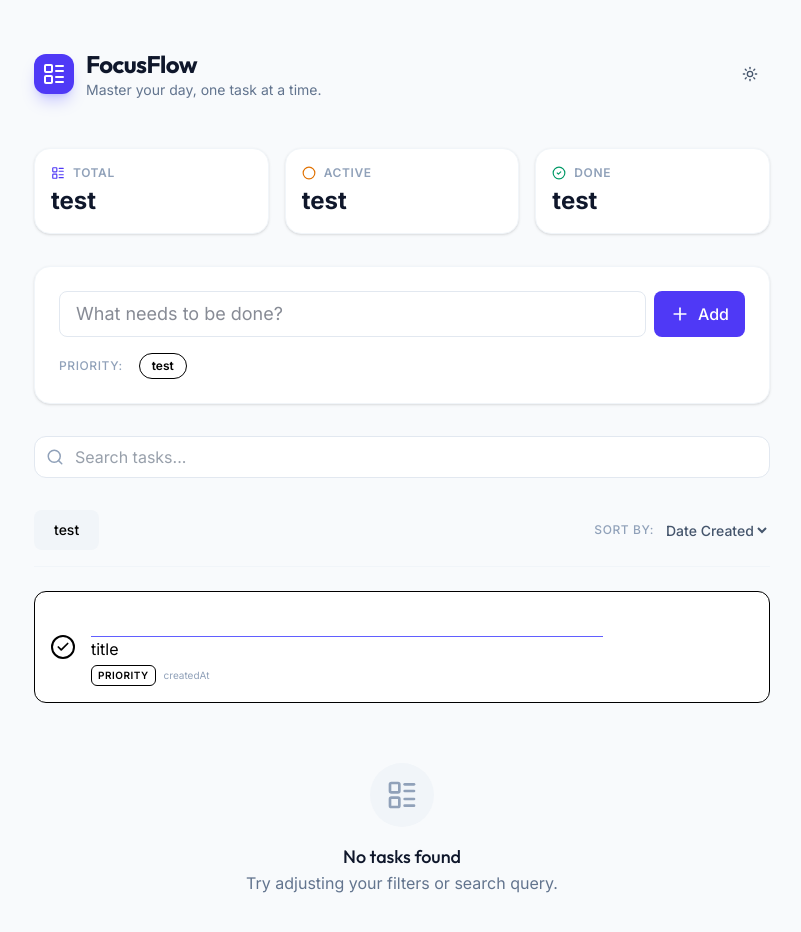
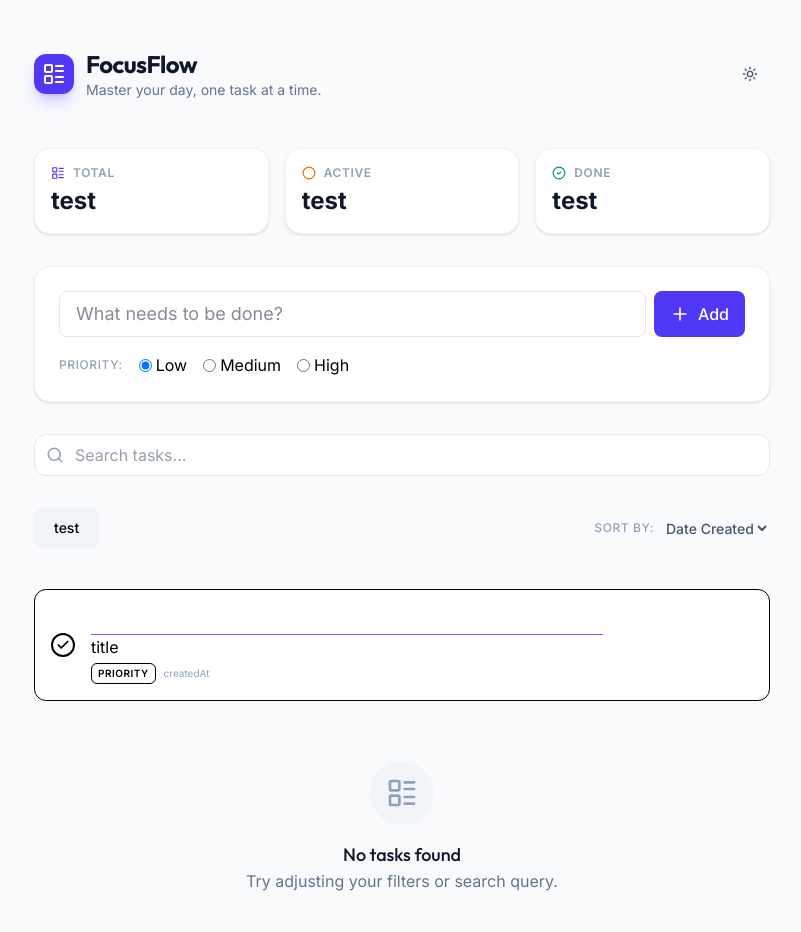
Before and after one commit to hamsterartit/task-tracker, a React app: page / in a window 1280 px wide. Shown: the top 932 px of the page, without its empty margins (238-1039 px from the left). Built offline with nearby package versions, Linux system fonts and the light colour scheme; the HTML template or start-up script is replaced by a standard one.

Commit message:
add task form

```diff
--- a/src/App.tsx
+++ b/src/App.tsx
@@ -1,6 +1,6 @@
-import {Plus, Search, LayoutList, CheckCircle2, Circle, Moon, Sun, Check, Save, Edit2, Trash2} from 'lucide-react';
+import { Search, LayoutList, CheckCircle2, Circle, Moon, Sun, Check, Save, Edit2, Trash2} from 'lucide-react';
 import {Button} from './components/Button';
-import {Input} from './components/Input';
+import {AddTaskForm} from "./components/AddTaskForm.tsx";
 
 export default function App() {
 
@@ -50,32 +50,7 @@ export default function App() {
                 </div>
 
                 {/* Add Task Form */}
-                <div
-                    className="bg-white dark:bg-slate-900 p-6 rounded-2xl border border-slate-100 dark:border-slate-800 shadow-sm mb-8">
-                    <form className="space-y-4">
-                        <div className="flex gap-2">
-                            <Input
-                                placeholder="What needs to be done?"
-                                className="text-lg"
-                            />
-                            <Button type="submit" className="flex-shrink-0">
-                                <Plus size={20} className="mr-2"/> Add
-                            </Button>
-                        </div>
-                        <div className="flex items-center gap-4">
-                            <span
-                                className="text-xs font-medium text-slate-400 uppercase tracking-wider">Priority:</span>
-                            <div className="flex gap-2">
-                                <button
-                                    type="button"
-                                    className='px-3 py-1 text-xs font-semibold rounded-full border transition-all'
-                                >
-                                    test
-                                </button>
-                            </div>
-                        </div>
-                    </form>
-                </div>
+                <AddTaskForm/>
 
                 {/* Search & Filter */}
                 <div className="space-y-4 mb-6">
--- /dev/null
+++ b/src/components/AddTaskForm.tsx
@@ -0,0 +1,36 @@
+import {type BaseSyntheticEvent, useState} from "react";
+import type {Priority, TaskItem} from "../utils/types";
+import {useLocalStorage} from "../utils/useLocalStorage";
+import {AddTaskView} from "./AddTaskView";
+
+export const AddTaskForm = () => {
+    const [inputValue, setInputValue] = useState("");
+    const [priorityValue, setPriorityValue] = useState<Priority>("low");
+    const {add} = useLocalStorage();
+
+    const handleSubmit = (event: BaseSyntheticEvent<SubmitEvent>) => {
+        event.preventDefault();
+
+        const task: TaskItem = {
+            description: inputValue,
+            priority: priorityValue,
+            date: Date.now(),
+            completed: false,
+        }
+
+        add(task);
+
+        setInputValue("");
+    }
+
+
+    return (
+        <AddTaskView onSubmit={handleSubmit}
+                     onInputChange={setInputValue}
+                     onRadioChange={setPriorityValue}
+                     inputValue={inputValue}
+                     priority={priorityValue}
+        />
+
+    )
+}
--- /dev/null
+++ b/src/components/AddTaskView.tsx
@@ -0,0 +1,52 @@
+import {Input} from "./Input.tsx";
+import {Button} from "./Button.tsx";
+import {Plus} from "lucide-react";
+import {type BaseSyntheticEvent} from "react";
+import {PRIORITY_LIST} from "../utils/constants.ts";
+import type {Priority} from "../utils/types.ts";
+
+interface AddTaskViewProps {
+    onSubmit: (event: BaseSyntheticEvent<SubmitEvent>) => void;
+    onInputChange: (value: string) => void;
+    onRadioChange: (value: Priority) => void;
+    inputValue: string;
+    priority: Priority;
+}
+
+export const AddTaskView = (Props: AddTaskViewProps) => {
+    const {onSubmit, onInputChange, onRadioChange, inputValue, priority} = Props;
+
+    return (
+        <div
+            className="bg-white dark:bg-slate-900 p-6 rounded-2xl border border-slate-100 dark:border-slate-800 shadow-sm mb-8">
+            <form onSubmit={onSubmit} className="space-y-4">
+                <div className="flex gap-2">
+                    <Input
+                        placeholder="What needs to be done?"
+                        className="text-lg"
+                        onChange={(event) => onInputChange(event.target.value)}
+                        value={inputValue}
+                    />
+                    <Button type="submit" className="flex-shrink-0">
+                        <Plus size={20} className="mr-2"/> Add
+                    </Button>
+                </div>
+                <div className="flex items-center gap-4">
+                            <span
+                                className="text-xs font-medium text-slate-400 uppercase tracking-wider">Priority:</span>
+                    <div className="flex gap-4">
+                        {PRIORITY_LIST.map((item) => (
+                            <label key={item.value} htmlFor={item.value} className="flex items-center gap-1">
+                                <input type="radio" value={item.value} id={item.value} name="priority"
+                                       checked={priority === item.value} onChange={() => onRadioChange(item.value)}
+                                />
+                                <span>{item.label}</span>
+                            </label>
+                        ))}
+                    </div>
+                </div>
+            </form>
+        </div>
+
+    )
+}
--- /dev/null
+++ b/src/utils/constants.ts
@@ -0,0 +1,7 @@
+import type {PriorityOption} from "./types.ts";
+
+export const PRIORITY_LIST: PriorityOption[] = [
+    { label: 'Low', value: 'low', level: 0 },
+    { label: 'Medium', value: 'medium', level: 1 },
+    { label: 'High', value: 'high', level: 2 },
+];
--- /dev/null
+++ b/src/utils/types.ts
@@ -0,0 +1,14 @@
+export interface TaskItem {
+    description: string;
+    priority: string;
+    date: number;
+    completed: boolean;
+}
+
+export type Priority = 'low' | 'medium' | 'high';
+
+export interface PriorityOption {
+    label: string;
+    value: Priority;
+    level: number;
+}
--- /dev/null
+++ b/src/utils/useLocalStorage.ts
@@ -0,0 +1,18 @@
+import type {TaskItem} from "./types";
+
+export const useLocalStorage = () => {
+    const storage = localStorage.getItem("task-tracker");
+
+    const add = (task: TaskItem) => {
+        if (!storage) {
+            localStorage.setItem("task-tracker", JSON.stringify([task]));
+        } else {
+            const parsedStorage = JSON.parse(storage);
+            const updatedStorage: TaskItem[] = [...parsedStorage, task];
+            const stringifiedStorage = JSON.stringify(updatedStorage);
+            localStorage.setItem("task-tracker", stringifiedStorage);
+        }
+    }
+
+    return {add};
+}
```
